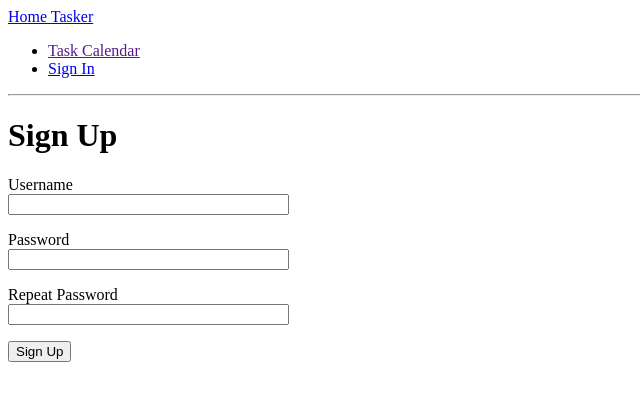
After one commit to sebastian-power/todo-webserver, a Flask app: page /signup in a window 1280 px wide. The commit adds this page. Shown: the top 401 px of the page, without its empty margins (0-640 px from the left). Run offline with Flask 3, Linux system fonts and the light colour scheme.

Commit message:
Chapter 5: User Logins, and added test user KidToucher with password foobar

```diff
--- a/app/__init__.py
+++ b/app/__init__.py
@@ -1,4 +1,5 @@
 from flask import Flask
+from flask_login import LoginManager
 from flask_migrate import Migrate
 from flask_sqlalchemy import SQLAlchemy
 
@@ -8,5 +9,7 @@ app = Flask(__name__)
 app.config.from_object(Config)
 db = SQLAlchemy(app)
 migrate = Migrate(app, db)
+login = LoginManager(app)
+login.login_view = "login"
 
 from app import models, routes
--- a/app/forms.py
+++ b/app/forms.py
@@ -1,6 +1,10 @@
+import sqlalchemy as sa
 from flask_wtf import FlaskForm
 from wtforms import BooleanField, PasswordField, StringField, SubmitField
-from wtforms.validators import DataRequired
+from wtforms.validators import DataRequired, EqualTo, ValidationError
+
+from app import db
+from app.models import User
 
 
 class LoginForm(FlaskForm):
@@ -8,3 +12,17 @@ class LoginForm(FlaskForm):
     password = PasswordField("Password", validators=[DataRequired()])
     remember_me = BooleanField("Remember Me")
     submit = SubmitField("Sign In")
+
+
+class RegistrationForm(FlaskForm):
+    username = StringField("Username", validators=[DataRequired()])
+    password = PasswordField("Password", validators=[DataRequired()])
+    password2 = PasswordField(
+        "Repeat Password", validators=[DataRequired(), EqualTo("password")]
+    )
+    submit = SubmitField("Sign Up")
+
+    def validate_username(self, username):
+        user = db.session.scalar(sa.select(User).where(User.username == username.data))
+        if user is not None:
+            raise ValidationError("Please use a different username")
--- a/app/routes.py
+++ b/app/routes.py
@@ -1,13 +1,18 @@
-from flask import flash, redirect, render_template, url_for
+from urllib.parse import urlsplit
 
-from app import app
-from app.forms import LoginForm
+import sqlalchemy as sa
+from flask import flash, redirect, render_template, request, url_for
+from flask_login import current_user, login_required, login_user, logout_user
+
+from app import app, db
+from app.forms import LoginForm, RegistrationForm
+from app.models import User
 
 
 @app.route("/")
 @app.route("/index")
+@login_required
 def index():
-    user = {"username": "Miguel"}
     usr_tasks = [
         {
             "task_title": "Clean bathroom",
@@ -20,15 +25,45 @@ def index():
             "due_date": "27/01/2024 - 29/01/2024",
         },
     ]
-    return render_template("index.html", title="Home", user=user, usr_tasks=usr_tasks)
+    return render_template("index.html", title="Home", usr_tasks=usr_tasks)
 
 
 @app.route("/login", methods=["GET", "POST"])
 def login():
+    if current_user.is_authenticated:
+        return redirect(url_for("index"))
     form = LoginForm()
     if form.validate_on_submit():
-        flash(
-            f"Login requested for user {form.username.data}, remember_me={form.remember_me.data}"
+        user = db.session.scalar(
+            sa.select(User).where(User.username == form.username.data)
         )
+        if user is None or not user.check_password(form.password.data):
+            flash("Invalid username or password")
+            return redirect(url_for("login"))
+        login_user(user, remember=form.remember_me.data)
+        next_page = request.args.get("next")
+        if not next_page or urlsplit(next_page).netloc != "":
+            next_page = url_for("index")
+        return redirect(next_page)
+    return render_template("login.html", title="Sign In", form=form)
+
+
+@app.route("/logout")
+def logout():
+    logout_user()
+    return redirect(url_for("index"))
+
+
+@app.route("/signup", methods=["GET", "POST"])
+def signup():
+    if current_user.is_authenticated:
         return redirect(url_for("index"))
-    return render_template("login.html", title="Sign In", form=form)
+    form = RegistrationForm()
+    if form.validate_on_submit():
+        user = User(username=form.username.data)
+        user.set_password(form.password.data)
+        db.session.add(user)
+        db.session.commit()
+        flash("Account has been registered")
+        return redirect(url_for("login"))
+    return render_template("signup.html", title="Sign Up", form=form)
--- a/app/templates/base.html
+++ b/app/templates/base.html
@@ -4,7 +4,19 @@
         <title>{{ title }} - Home Tasker</title>
     </head>
     <body>
-        <h1>Home Tasker</h1>
+        <header>
+            <nav>
+                <div class="logo"><a href="{{ url_for('index') }}">Home Tasker</a></div>
+                <ul class="nav-links">
+                    <li><a href="">Task Calendar</a></li>
+                    {% if current_user.is_anonymous %}
+                    <li><a href="{{ url_for('login') }}">Sign In</a></li>
+                    {% else %}
+                    <li><a href="{{ url_for('logout') }}">Sign Out</a></li>
+                    {% endif %}
+                </ul>
+            </nav>
+        </header>
         <hr>
         {% with messages = get_flashed_messages() %}
         {% if messages %}
--- /dev/null
+++ b/app/templates/calendar.html
@@ -0,0 +1,5 @@
+{% extends "base.html" %}
+
+{% block content %}
+    <h1>Task Calendar</h1>
+{% endblock %}
--- a/app/templates/index.html
+++ b/app/templates/index.html
@@ -1,7 +1,7 @@
 {% extends "base.html" %}
 
 {% block content %}
-    <h1>Hello, {{ user.username }}</h1>
+    <h1>Hello, {{ current_user.username }}</h1>
     <br>
     <h2>Your tasks</h2>
     {% for task in usr_tasks %}
--- /dev/null
+++ b/app/templates/signup.html
@@ -0,0 +1,30 @@
+{% extends "base.html" %}
+
+{% block content %}
+    <h1>Sign Up</h1>
+    <form action="" method="post">
+        {{ form.hidden_tag() }}
+        <p>
+            {{ form.username.label }}<br>
+            {{ form.username(size=32)}}
+            {% for error in form.username.errors %}
+            <span style="color: red;">[{{ error }}]</span>
+            {% endfor %}
+        </p>
+        <p>
+            {{ form.password.label }}<br>
+            {{ form.password(size=32) }}<br>
+            {% for error in form.password.errors %}
+            <span style="color: red;">[{{ error }}]</span>
+            {% endfor %}
+        </p>
+        <p>
+            {{ form.password2.label }}<br>
+            {{ form.password2(size=32) }}<br>
+            {% for error in form.password2.errors %}
+            <span style="color: red;">[{{ error }}]</span>
+            {% endfor %}
+        </p>
+        <p>{{ form.submit() }}</p>
+    </form>
+{% endblock %}
--- a/requirements.txt
+++ b/requirements.txt
@@ -3,6 +3,7 @@ blinker==1.7.0
 click==8.1.7
 colorama==0.4.6
 Flask==3.0.1
+Flask-Login==0.6.3
 Flask-Migrate==4.0.5
 Flask-SQLAlchemy==3.1.1
 Flask-WTF==1.2.1
```
Also changed, not shown: app/models.py (+17 -5 lines), app/templates/login.html (+10 -0 lines), migrations/versions/85eac6d75da1_initial_setup.py (renamed from migrations/versions/5dd9c5168e39_first_two_tables.py, +7 -8 lines), Screenshot 2024-01-28 214144.png (added), app.db.
